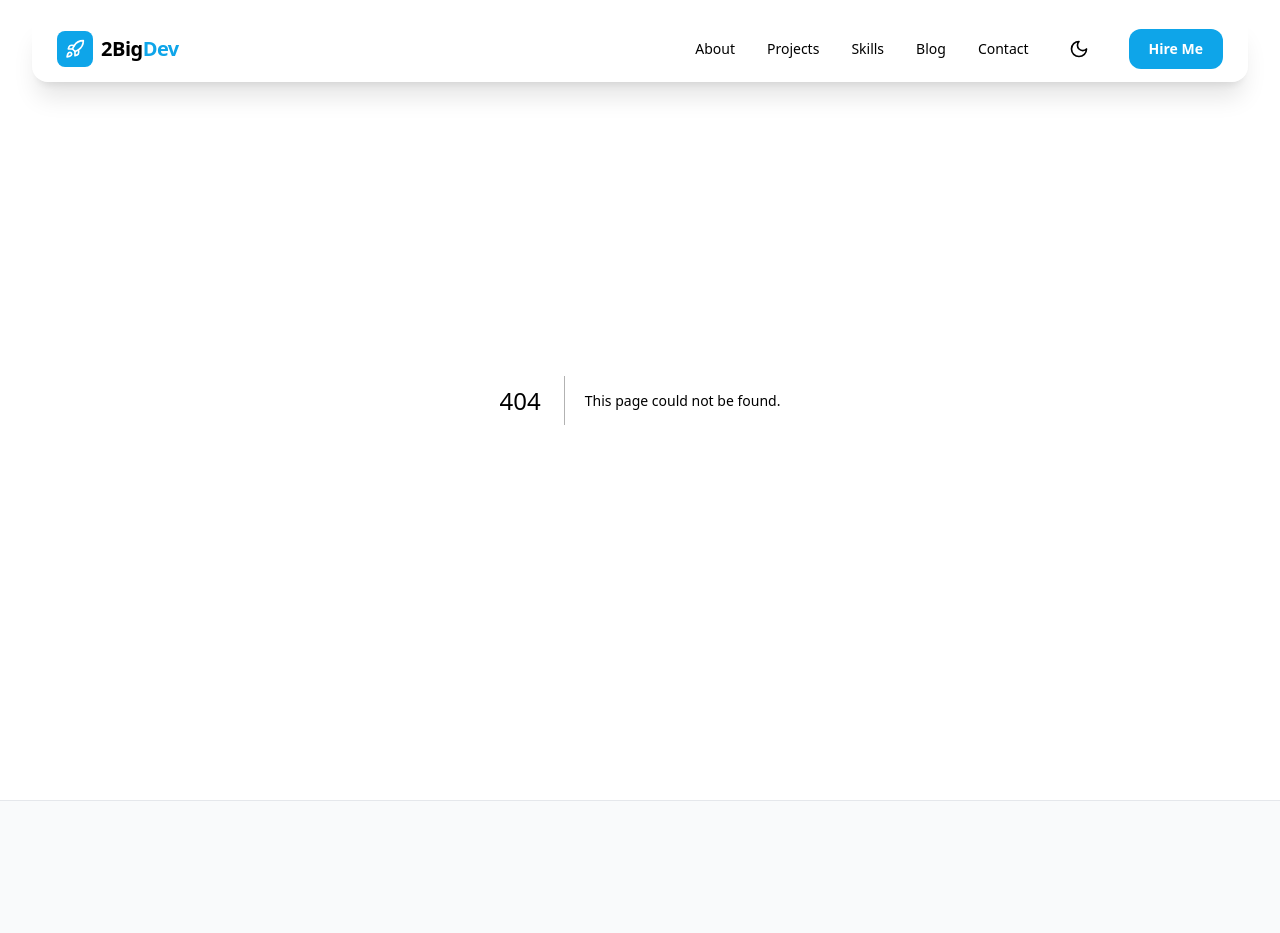
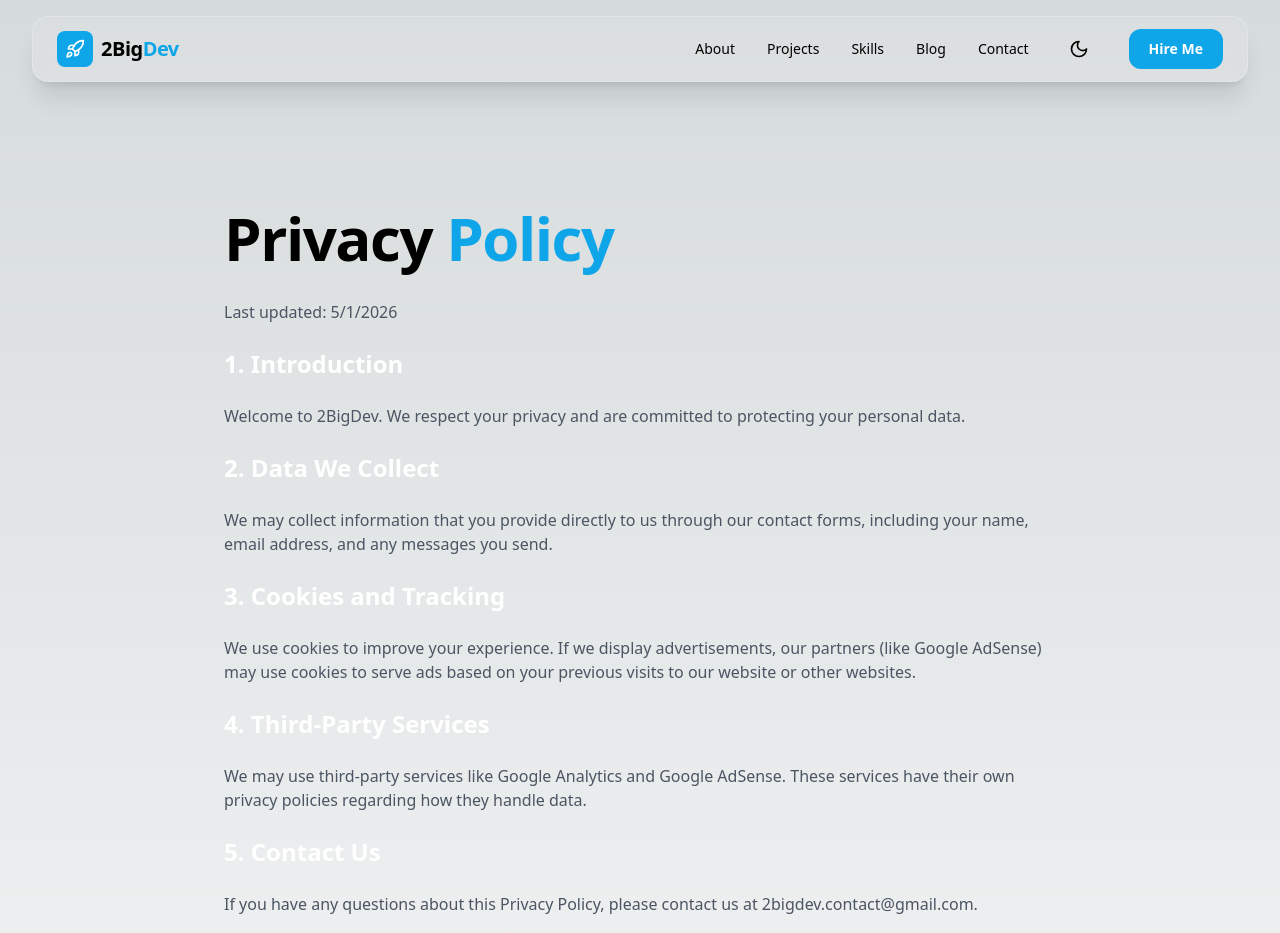
Before and after one commit to ekutyebu/2BigDevPortFolioWeb, a Next.js app: page /privacy in a window 1280 px wide. Before the commit this address had no page. Shown: the top 933 px of the page. Built offline with nearby package versions, Linux system fonts and the light colour scheme.

Commit message:
feat: add privacy and terms pages and configure ads.txt for site compliance

```diff
--- a/src/app/layout.tsx
+++ b/src/app/layout.tsx
@@ -40,6 +40,11 @@ export const metadata: Metadata = {
   },
   verification: {
     google: "google2199dc2362a1a338",
+    yandex: "yandex_verification_code",
+    me: "ebubarna1@gmail.com",
+    other: {
+      "msvalidate.01": "bing_verification_code",
+    }
   },
   robots: {
     index: true,
--- /dev/null
+++ b/src/app/privacy/page.tsx
@@ -0,0 +1,29 @@
+import React from "react";
+
+export default function PrivacyPage() {
+  return (
+    <main className="pt-32 pb-24">
+      <div className="section-container max-w-4xl">
+        <h1 className="heading-lg font-outfit mb-8">Privacy <span className="text-primary-500">Policy</span></h1>
+        <div className="prose dark:prose-invert max-w-none space-y-6 text-muted">
+          <p>Last updated: {new Date().toLocaleDateString()}</p>
+
+          <h2 className="text-2xl font-bold text-white">1. Introduction</h2>
+          <p>Welcome to 2BigDev. We respect your privacy and are committed to protecting your personal data.</p>
+
+          <h2 className="text-2xl font-bold text-white">2. Data We Collect</h2>
+          <p>We may collect information that you provide directly to us through our contact forms, including your name, email address, and any messages you send.</p>
+
+          <h2 className="text-2xl font-bold text-white">3. Cookies and Tracking</h2>
+          <p>We use cookies to improve your experience. If we display advertisements, our partners (like Google AdSense) may use cookies to serve ads based on your previous visits to our website or other websites.</p>
+
+          <h2 className="text-2xl font-bold text-white">4. Third-Party Services</h2>
+          <p>We may use third-party services like Google Analytics and Google AdSense. These services have their own privacy policies regarding how they handle data.</p>
+
+          <h2 className="text-2xl font-bold text-white">5. Contact Us</h2>
+          <p>If you have any questions about this Privacy Policy, please contact us at 2bigdev.contact@gmail.com.</p>
+        </div>
+      </div>
+    </main>
+  );
+}
--- /dev/null
+++ b/src/app/terms/page.tsx
@@ -0,0 +1,24 @@
+import React from "react";
+
+export default function TermsPage() {
+  return (
+    <main className="pt-32 pb-24">
+      <div className="section-container max-w-4xl">
+        <h1 className="heading-lg font-outfit mb-8">Terms of <span className="text-primary-500">Service</span></h1>
+        <div className="prose dark:prose-invert max-w-none space-y-6 text-muted">
+          <h2 className="text-2xl font-bold text-white">1. Agreement to Terms</h2>
+          <p>By accessing 2BigDev, you agree to be bound by these Terms of Service and all applicable laws and regulations.</p>
+
+          <h2 className="text-2xl font-bold text-white">2. Use License</h2>
+          <p>Permission is granted to temporarily view the materials on this website for personal, non-commercial use only.</p>
+
+          <h2 className="text-2xl font-bold text-white">3. Disclaimer</h2>
+          <p>The materials on 2BigDev are provided on an &apos;as is&apos; basis. We make no warranties, expressed or implied, and hereby disclaim all other warranties.</p>
+
+          <h2 className="text-2xl font-bold text-white">4. Limitations</h2>
+          <p>In no event shall 2BigDev or its suppliers be liable for any damages arising out of the use or inability to use the materials on the website.</p>
+        </div>
+      </div>
+    </main>
+  );
+}
```
Also changed, not shown: public/ads.txt (added).
